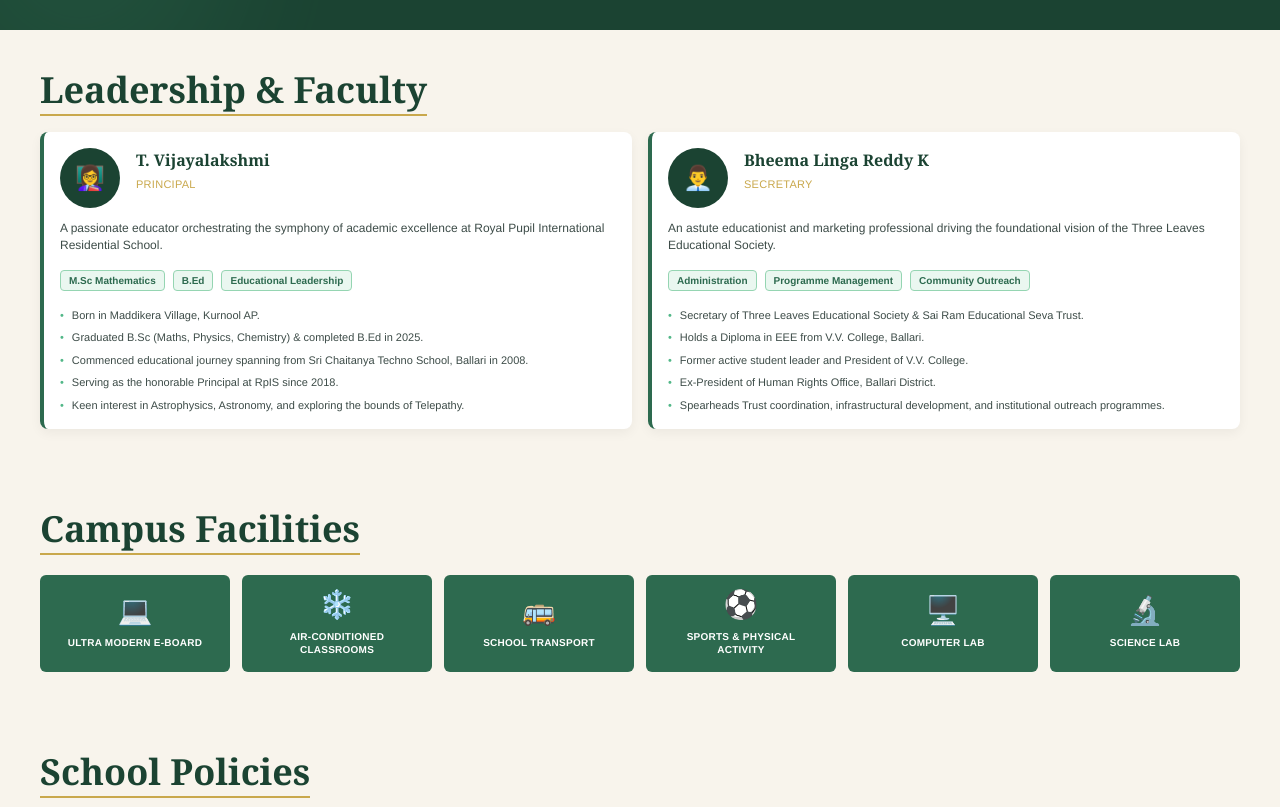
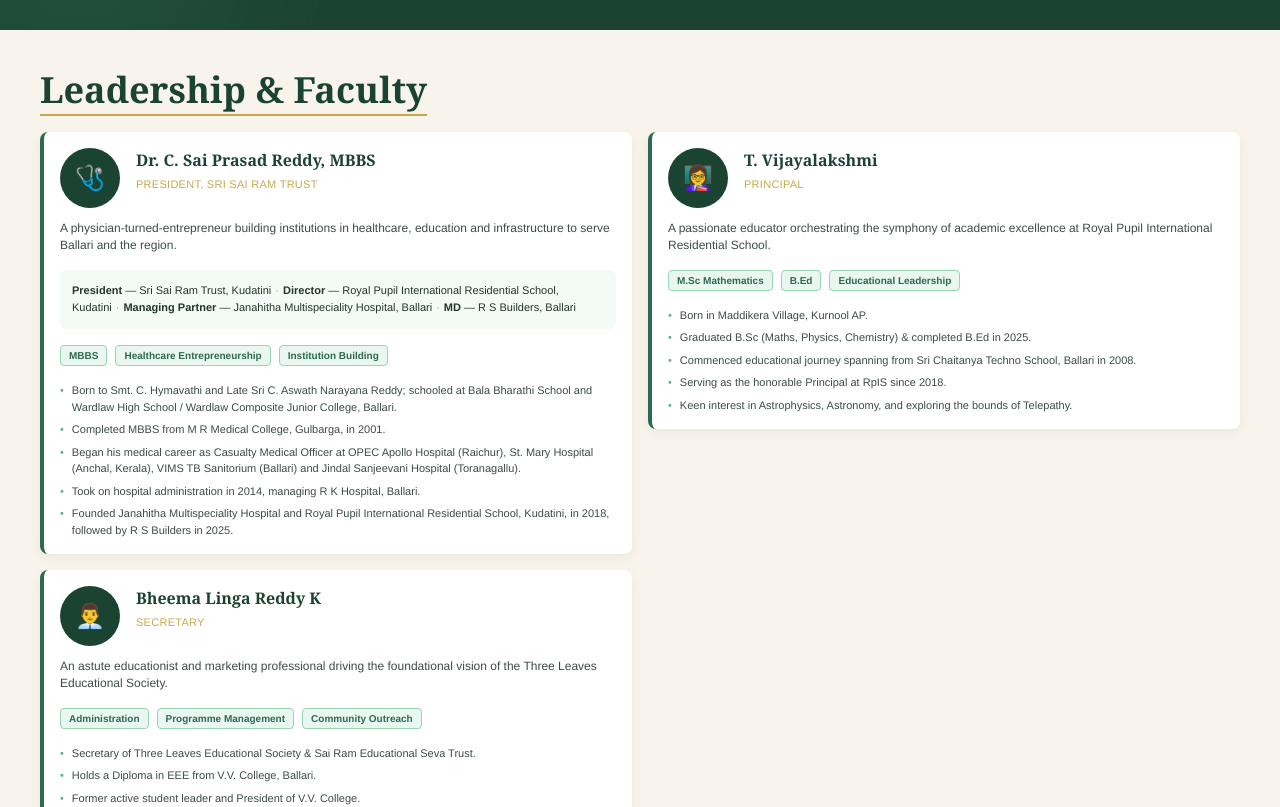
Before and after one commit to RPIS2026/Royal-Pupil, a React (Vite) app: page / in a window 1280 px wide. Shown: the part 2140-2947 px from the top of the page. Built offline with nearby package versions, Linux system fonts and the light colour scheme.

Commit message:
feat(faculty): add leadership profile for Dr. C. Sai Prasad Reddy
Include detailed biography, roles, and professional background for the President of Sri Sai Ram Trust.

```diff
--- a/src/components/Faculty.tsx
+++ b/src/components/Faculty.tsx
@@ -1,7 +1,34 @@
-import { motion } from 'motion/react';
+import { motion } from "motion/react";
 
 export default function Faculty() {
   const leadership = [
+    {
+      name: "Dr. C. Sai Prasad Reddy, MBBS",
+      role: "PRESIDENT, SRI SAI RAM TRUST",
+      avatar: "🩺",
+      bio: "A physician-turned-entrepreneur building institutions in healthcare, education and infrastructure to serve Ballari and the region.",
+      experience: "",
+      badges: ["MBBS", "Healthcare Entrepreneurship", "Institution Building"],
+      positions: [
+        { title: "President", org: "Sri Sai Ram Trust, Kudatini" },
+        {
+          title: "Director",
+          org: "Royal Pupil International Residential School, Kudatini",
+        },
+        {
+          title: "Managing Partner",
+          org: "Janahitha Multispeciality Hospital, Ballari",
+        },
+        { title: "MD", org: "R S Builders, Ballari" },
+      ],
+      details: [
+        "Born to Smt. C. Hymavathi and Late Sri C. Aswath Narayana Reddy; schooled at Bala Bharathi School and Wardlaw High School / Wardlaw Composite Junior College, Ballari.",
+        "Completed MBBS from M R Medical College, Gulbarga, in 2001.",
+        "Began his medical career as Casualty Medical Officer at OPEC Apollo Hospital (Raichur), St. Mary Hospital (Anchal, Kerala), VIMS TB Sanitorium (Ballari) and Jindal Sanjeevani Hospital (Toranagallu).",
+        "Took on hospital administration in 2014, managing R K Hospital, Ballari.",
+        "Founded Janahitha Multispeciality Hospital and Royal Pupil International Residential School, Kudatini, in 2018, followed by R S Builders in 2025.",
+      ],
+    },
     {
       name: "T. Vijayalakshmi",
       role: "Principal",
@@ -14,8 +41,8 @@
         "Graduated B.Sc (Maths, Physics, Chemistry) & completed B.Ed in 2025.",
         "Commenced educational journey spanning from Sri Chaitanya Techno School, Ballari in 2008.",
         "Serving as the honorable Principal at RpIS since 2018.",
-        "Keen interest in Astrophysics, Astronomy, and exploring the bounds of Telepathy."
-      ]
+        "Keen interest in Astrophysics, Astronomy, and exploring the bounds of Telepathy.",
+      ],
     },
     {
       name: "Bheema Linga Reddy K",
@@ -29,19 +56,22 @@
         "Holds a Diploma in EEE from V.V. College, Ballari.",
         "Former active student leader and President of V.V. College.",
         "Ex-President of Human Rights Office, Ballari District.",
-        "Spearheads Trust coordination, infrastructural development, and institutional outreach programmes."
-      ]
-    }
+        "Spearheads Trust coordination, infrastructural development, and institutional outreach programmes.",
+      ],
+    },
   ];
 
   return (
-    <section id="faculty" className="scroll-mt-[72px] py-[40px] px-[40px] bg-rp-cream w-full max-w-7xl mx-auto">
+    <section
+      id="faculty"
+      className="scroll-mt-[72px] py-[40px] px-[40px] bg-rp-cream w-full max-w-7xl mx-auto"
+    >
       <div className="w-full">
         <div className="text-[28px] md:text-4xl font-serif font-bold text-rp-forest mb-[16px] border-b-2 border-rp-gold inline-block pb-[4px]">
           Leadership & Faculty
         </div>
 
-        <div className="grid grid-cols-1 md:grid-cols-2 gap-[16px]">
+        <div className="grid grid-cols-1 md:grid-cols-2 gap-[16px] items-start">
           {leadership.map((person, idx) => (
             <motion.div
               key={idx}
@@ -49,33 +79,58 @@
               whileInView={{ opacity: 1, y: 0 }}
               viewport={{ once: true }}
               transition={{ duration: 0.6, delay: idx * 0.2 }}
-              className="bg-white rounded-[8px] p-[16px] shadow-[0_4px_12px_rgba(0,0,0,0.05)] border-l-4 border-rp-leaf flex flex-col h-full"
+              className="bg-white rounded-[8px] p-[16px] shadow-[0_4px_12px_rgba(0,0,0,0.05)] border-l-4 border-rp-leaf flex flex-col"
             >
               <div className="flex gap-[16px] mb-[12px]">
                 <div className="w-[60px] h-[60px] bg-rp-forest rounded-[50%] flex items-center justify-center text-[24px] flex-shrink-0">
                   {person.avatar}
                 </div>
                 <div>
-                  <h3 className="text-[16px] font-serif font-bold text-rp-forest mb-1">{person.name}</h3>
-                  <p className="text-rp-gold font-medium tracking-wide text-[11px] uppercase">{person.role}</p>
+                  <h3 className="text-[16px] font-serif font-bold text-rp-forest mb-1">
+                    {person.name}
+                  </h3>
+                  <p className="text-rp-gold font-medium tracking-wide text-[11px] uppercase">
+                    {person.role}
+                  </p>
                 </div>
               </div>
 
               <div className="flex-1 flex flex-col">
-                <p className="text-rp-dark/80 text-[12px] leading-[1.4] mb-4">{person.bio}</p>
+                <p className="text-rp-dark/80 text-[12px] leading-[1.4] mb-4">
+                  {person.bio}
+                </p>
+
+                {person.positions && (
+                  <div className="bg-rp-mint/10 rounded-md p-3 mb-4 text-[11px] leading-relaxed text-rp-dark/90">
+                    {person.positions.map((pos, pIdx) => (
+                      <span key={pIdx}>
+                        <strong>{pos.title}</strong> — {pos.org}
+                        {pIdx < person.positions.length - 1 && (
+                          <span className="mx-1 text-rp-sage">·</span>
+                        )}
+                      </span>
+                    ))}
+                  </div>
+                )}
 
                 <div className="flex flex-wrap gap-2 mb-4">
                   {person.badges.map((badge, bIdx) => (
-                    <span key={bIdx} className="bg-rp-mint/20 text-rp-leaf px-2 py-0.5 rounded text-[10px] font-bold border border-rp-mint">
+                    <span
+                      key={bIdx}
+                      className="bg-rp-mint/20 text-rp-leaf px-2 py-0.5 rounded text-[10px] font-bold border border-rp-mint"
+                    >
                       {badge}
                     </span>
                   ))}
                 </div>
 
-                <div className="mt-auto">
+                <div>
                   <ul className="space-y-1.5">
                     {person.details.map((item, iIdx) => (
-                      <li key={iIdx} className="flex gap-2 text-[11px] text-rp-dark/80">
+                      <li
+                        key={iIdx}
+                        className="flex gap-2 text-[11px] text-rp-dark/80"
+                      >
                         <span className="text-rp-sage">•</span>
                         <span>{item}</span>
                       </li>
```
